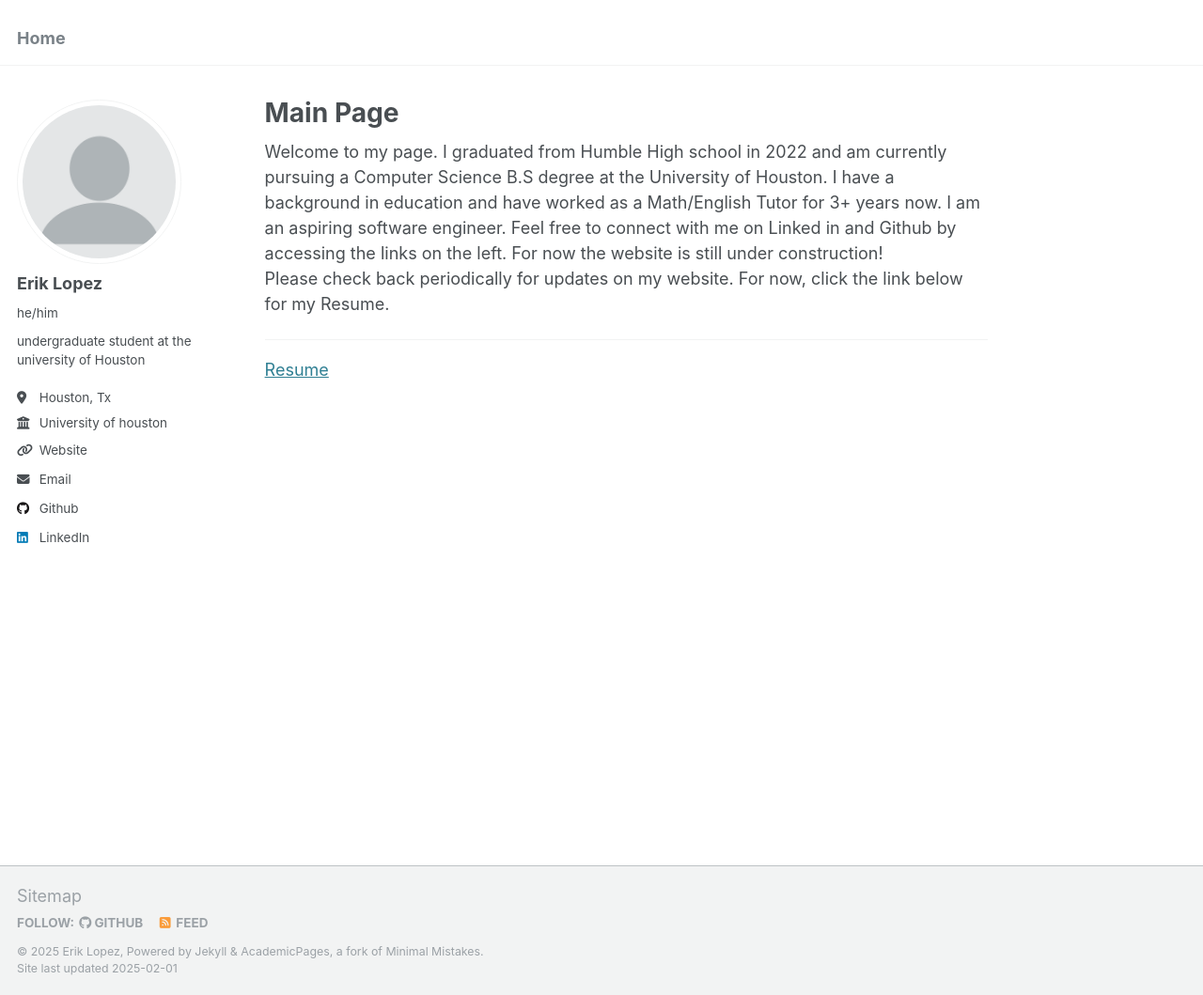
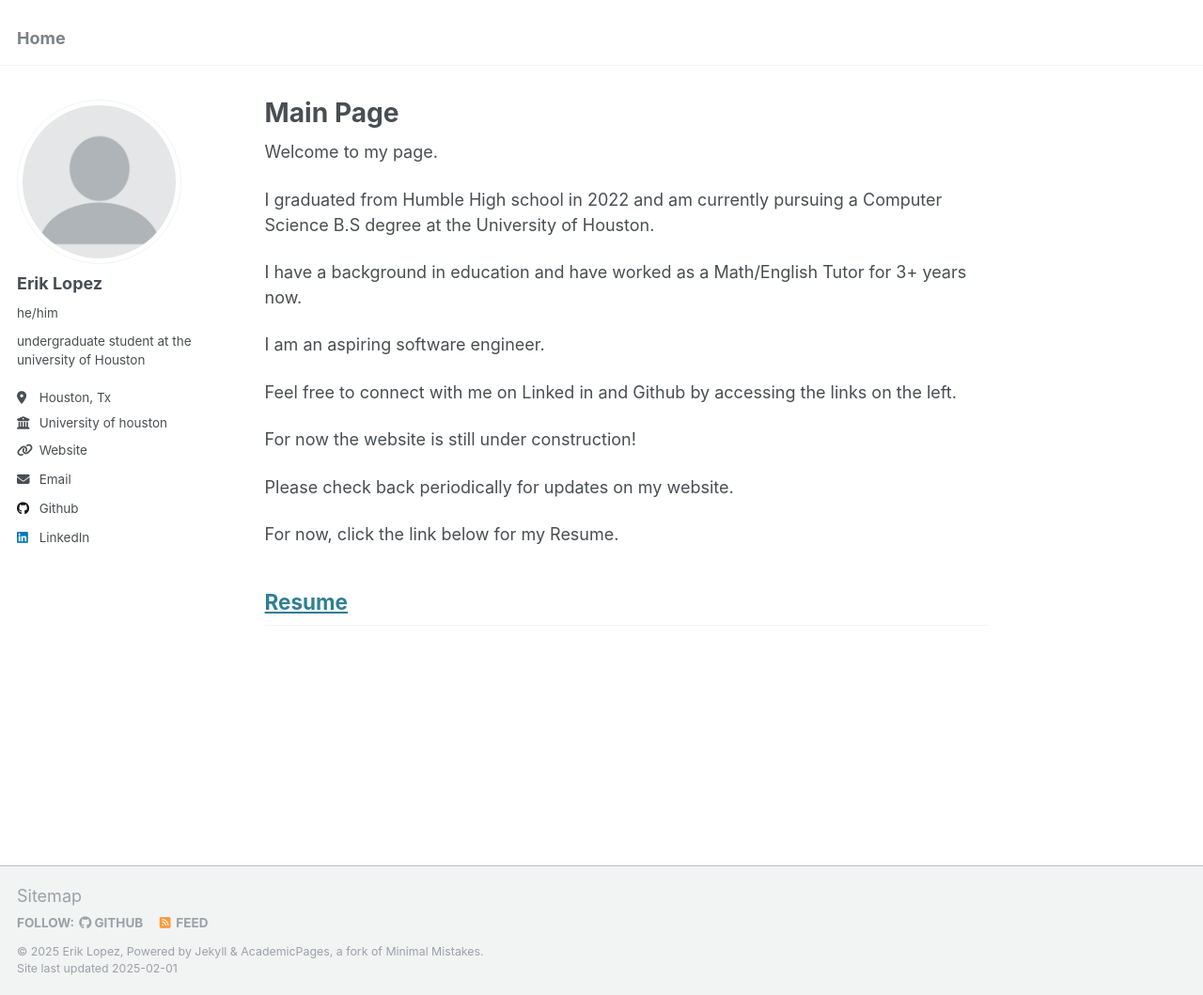
Before and after one commit to Eriklpz04/Eriklpz04.github.io, a Jekyll site: the page built from _pages/about.md, in a window 1280 px wide and 1059 px high. Shown: the whole window at 94% size. Built offline with Jekyll 4.4.1, drawn with Linux system fonts in a browser that asks for light colours.

```diff
--- a/_pages/about.md
+++ b/_pages/about.md
@@ -7,14 +7,20 @@ redirect_from:
   - /about.html
 ---
 Welcome to my page.
+
 I graduated from Humble High school in 2022 and am currently pursuing a Computer Science B.S degree at the University of Houston.
+
 I have a background in education and have worked as a Math/English Tutor for 3+ years now.
+
 I am an aspiring software engineer.
+
 Feel free to connect with me on Linked in and Github by accessing the links on the left.
+
 For now the website is still under construction!
+
 Please check back periodically for updates on my website.
+
 For now, click the link below for my Resume.
 
+[Resume](https://eriklpz04.github.io/files/Resume-2025.pdf)
 ---
-
-[Resume](https://eriklpz04.github.io/files/Resume-2025.pdf)
```
